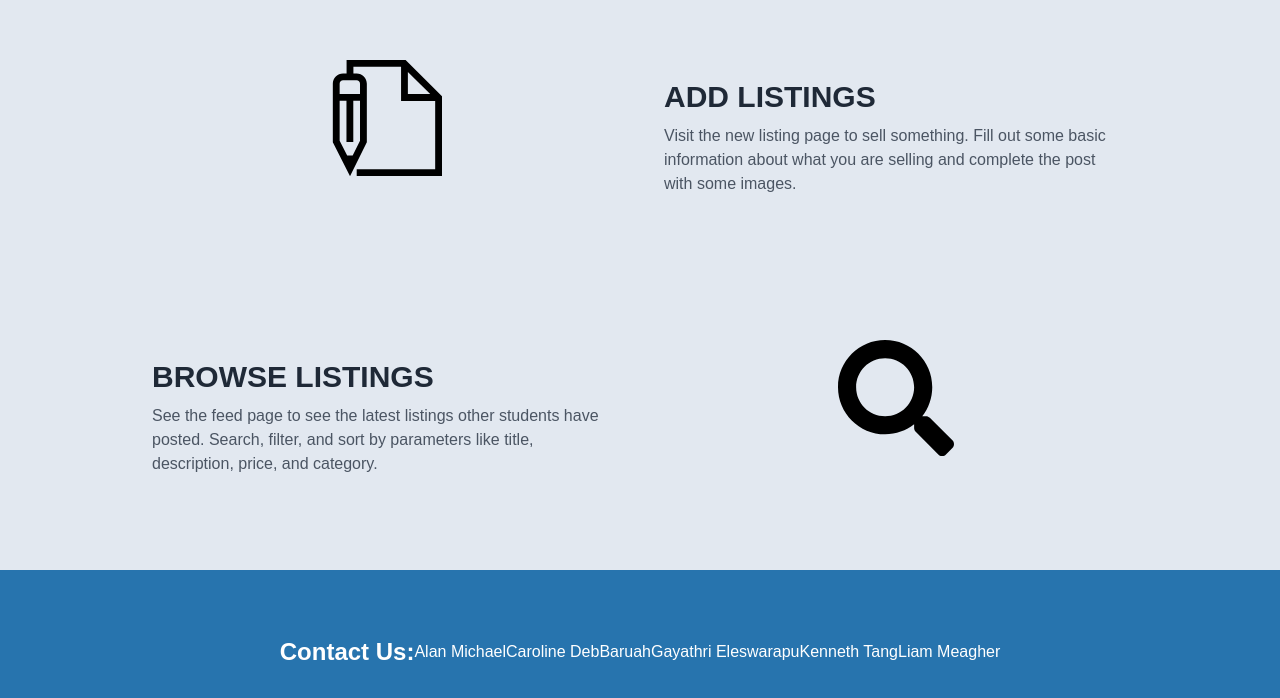
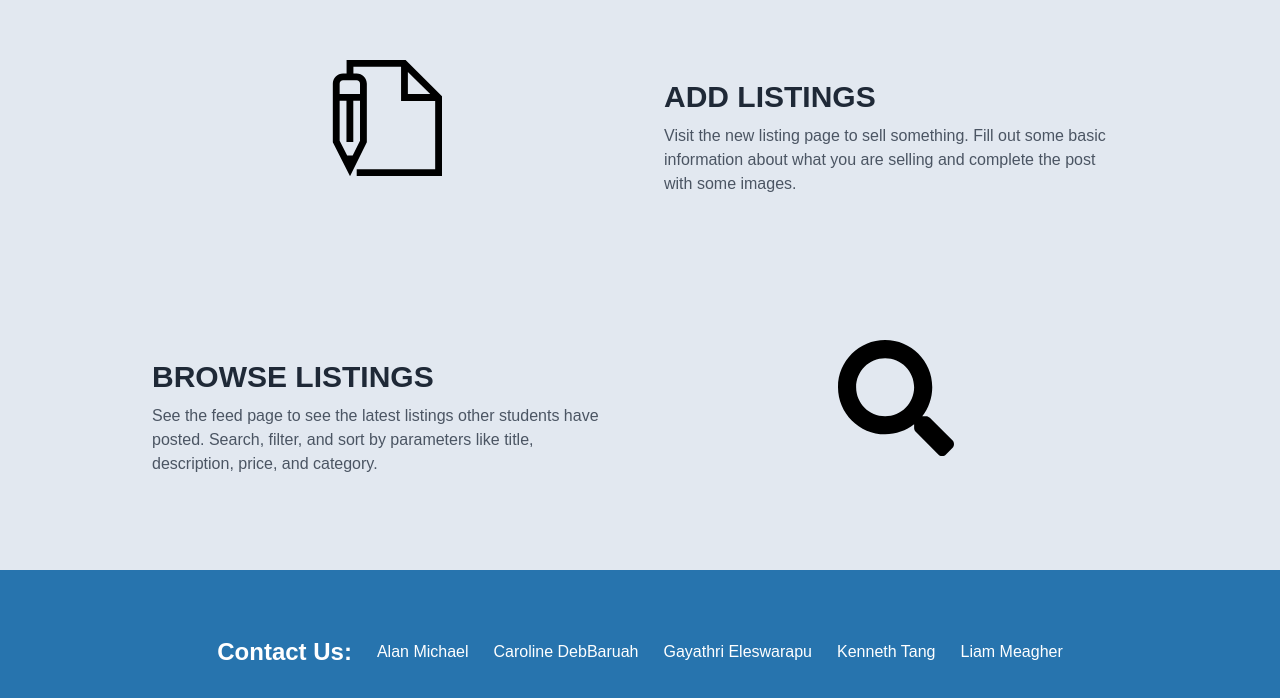
Before and after one commit to Kenny477/ucla-swap, a React (Vite) app in the folder client/: page /home in a window 1280 px wide. Shown: the part 1186-1884 px from the top of the page. Built offline with nearby package versions, Linux system fonts and the light colour scheme; a web font is replaced by a local one.

Commit message:
Names are spaced and alligned horizonatally

```diff
--- a/client/src/components/LandingPage/ContactUs.tsx
+++ b/client/src/components/LandingPage/ContactUs.tsx
@@ -4,6 +4,12 @@ const divStyle =
     alignItems: 'center',
     padding: 50
 };
+
+const spacer =
+{
+    height: '25px',
+    width: '25px',
+}
 
 function Contact()
 {
@@ -12,10 +18,15 @@ function Contact()
             <div className="flex flex-col items-center justify-center h-full space-y-8">
                 <div style={divStyle}>
                     <h1 className="text-2xl font-bold">Contact Us:</h1>
+                    <div style = {spacer}/>
                     <a href={"https://www.linkedin.com/in/alan-michael-64383b19a/"}>Alan Michael</a>
+                    <div style = {spacer}/>
                     <a href={"https://www.linkedin.com/in/caroline-debbaruah/"}>Caroline DebBaruah</a>
+                    <div style = {spacer}/>
                     <a href={"https://www.linkedin.com/in/gayathri-eleswarapu-1b3a97190/"}>Gayathri Eleswarapu</a>
+                    <div style = {spacer}/>
                     <a href={"https://www.linkedin.com/in/kennethtang0/"}>Kenneth Tang</a>
+                    <div style = {spacer}/>
                     <a href={"https://www.linkedin.com/in/liammeagher03/"}>Liam Meagher</a>
                 </div>
             </div>
```
